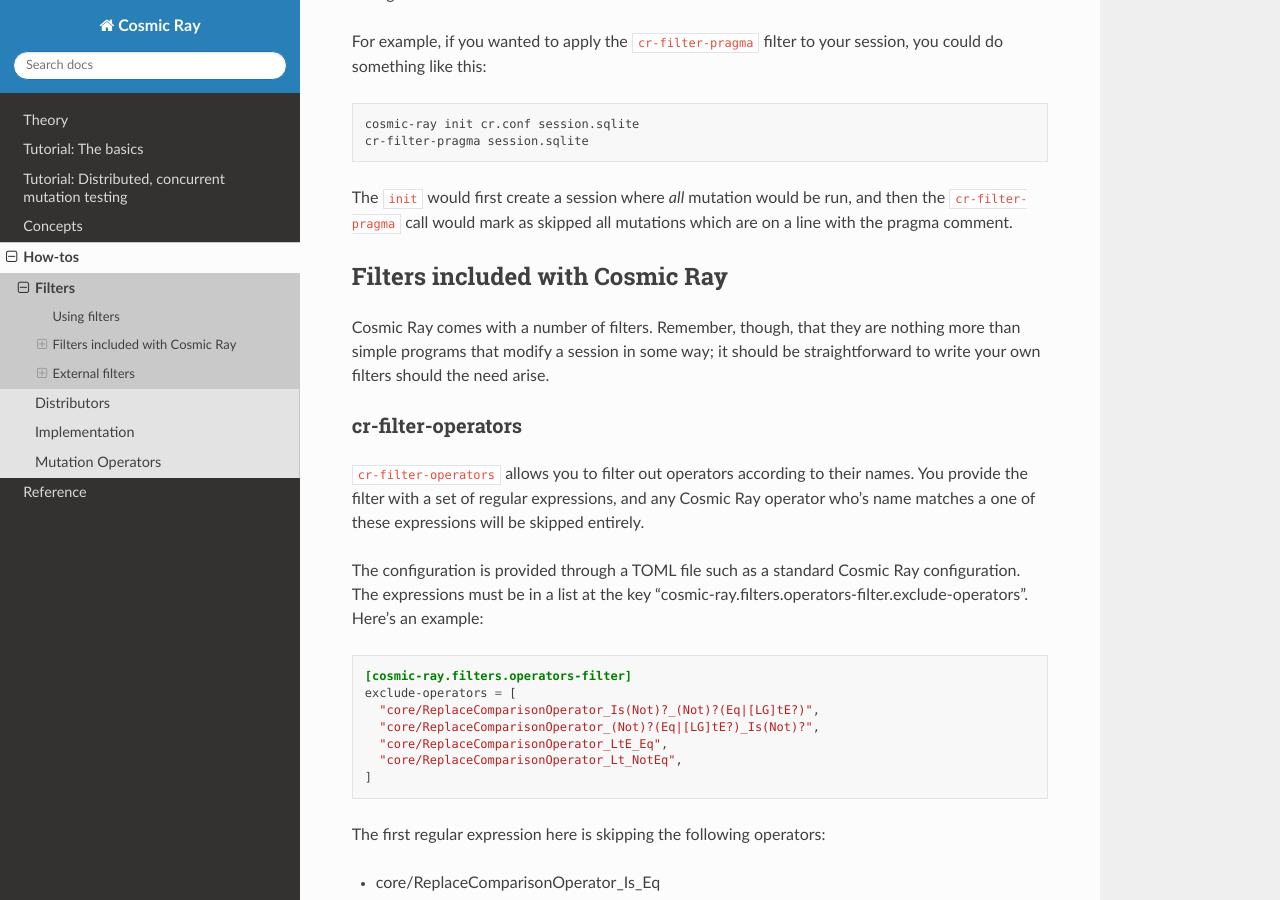
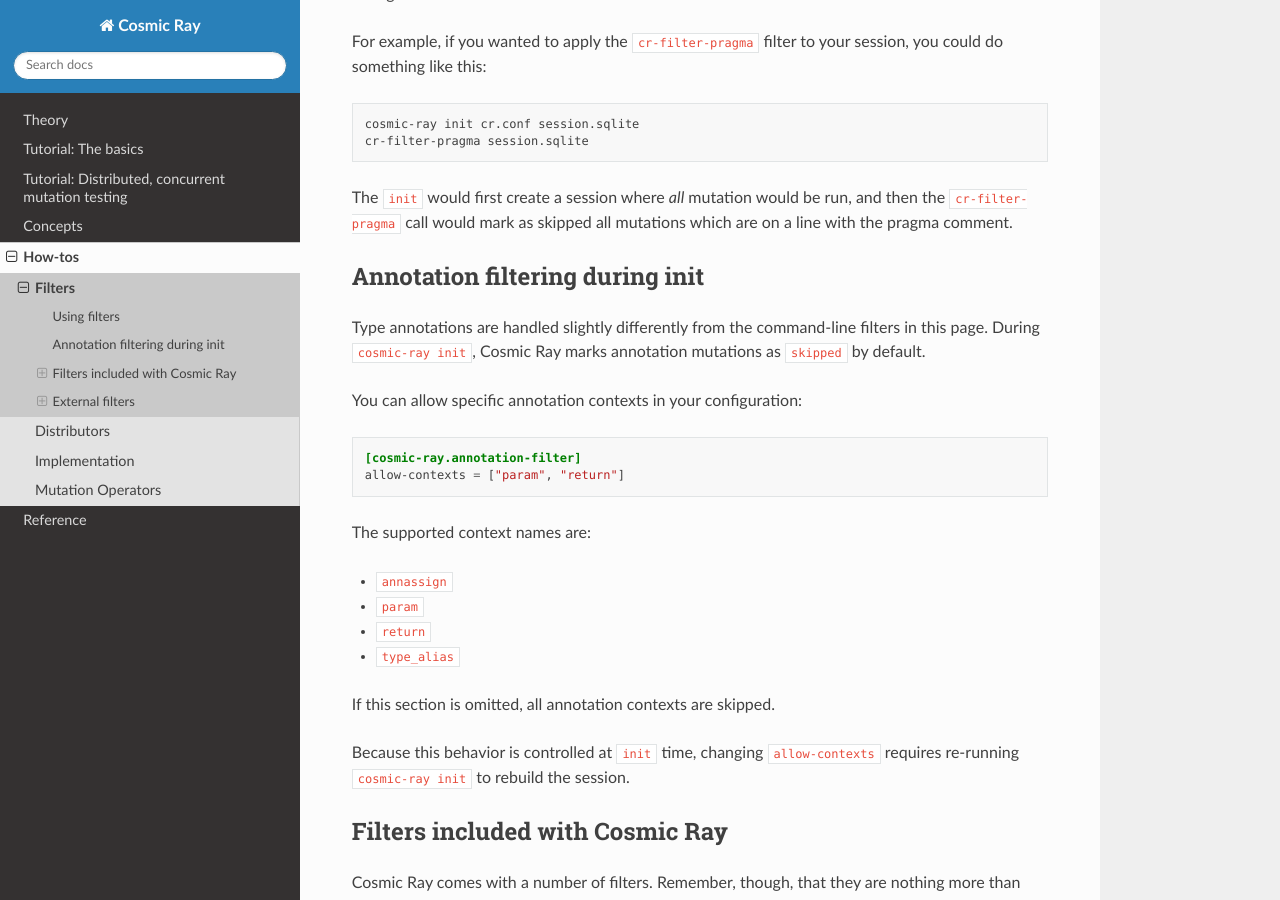
Before and after one commit to sixty-north/cosmic-ray, a Sphinx documentation site: the page built from docs/source/how-tos/filters.rst, in a window 1280 px wide and 900 px high, scrolled down 525 px. Built offline with Sphinx 7.4.7 and the Read the Docs theme 3.1.0, drawn with Linux system fonts in a browser that asks for light colours; some of the changed text lies outside the part shown.

Commit message:
Doc - Document init-time annotation filtering and annotation-filter config

```diff
--- a/docs/source/how-tos/filters.rst
+++ b/docs/source/how-tos/filters.rst
@@ -27,6 +27,31 @@
 
 The ``init`` would first create a session where *all* mutation would be run, and then the ``cr-filter-pragma`` call
 would mark as skipped all mutations which are on a line with the pragma comment.
+
+Annotation filtering during init
+================================
+
+Type annotations are handled slightly differently from the command-line filters in this page. During ``cosmic-ray init``,
+Cosmic Ray marks annotation mutations as ``skipped`` by default.
+
+You can allow specific annotation contexts in your configuration:
+
+.. code-block:: toml
+
+  [cosmic-ray.annotation-filter]
+  allow-contexts = ["param", "return"]
+
+The supported context names are:
+
+- ``annassign``
+- ``param``
+- ``return``
+- ``type_alias``
+
+If this section is omitted, all annotation contexts are skipped.
+
+Because this behavior is controlled at ``init`` time, changing ``allow-contexts`` requires re-running ``cosmic-ray init``
+to rebuild the session.
 
 Filters included with Cosmic Ray
 ================================
@@ -107,6 +132,9 @@
 
 Other filters are defined in separate projects.
 
+It is also possible to create your own filter to implement project-specific annotation handling, for example selectively
+re-enabling or disabling specific annotation mutations based on framework conventions or module patterns.
+
 cosmic-ray-spor-filter
 ----------------------
 
--- a/docs/source/tutorials/intro/index.rst
+++ b/docs/source/tutorials/intro/index.rst
@@ -218,7 +218,8 @@
 which tests are run and which mutations are made, then you should re-initialize your session.
 
 Generally speaking, if you change the 'module-path', 'timeout', 'excluded-modules', or 'test-command' parts of your
-configuration, or if you change any of the filters you use, then you need to re-initialize your session and start over.
+configuration, if you change ``annotation-filter.allow-contexts``, or if you change any of the filters you use, then you
+need to re-initialize your session and start over.
 Any of these changes can affect the operations that the subsequent `exec` command will run.
 
 Similarly, you need to create a new session with `init` whenever your code-under-test or your tests themselves change.
```
Also changed, not shown: docs/source/concepts.rst (+23 -0 lines).
